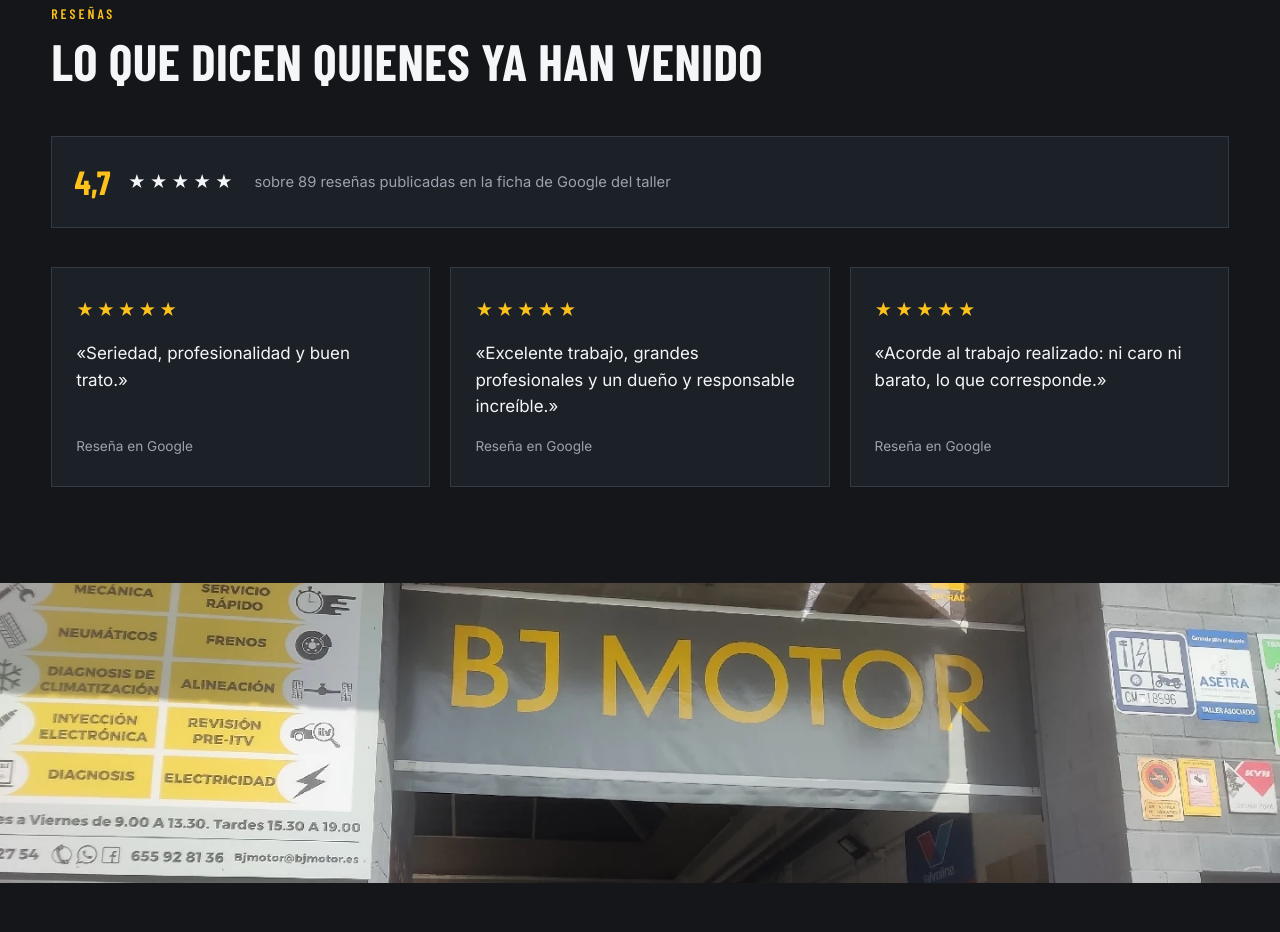
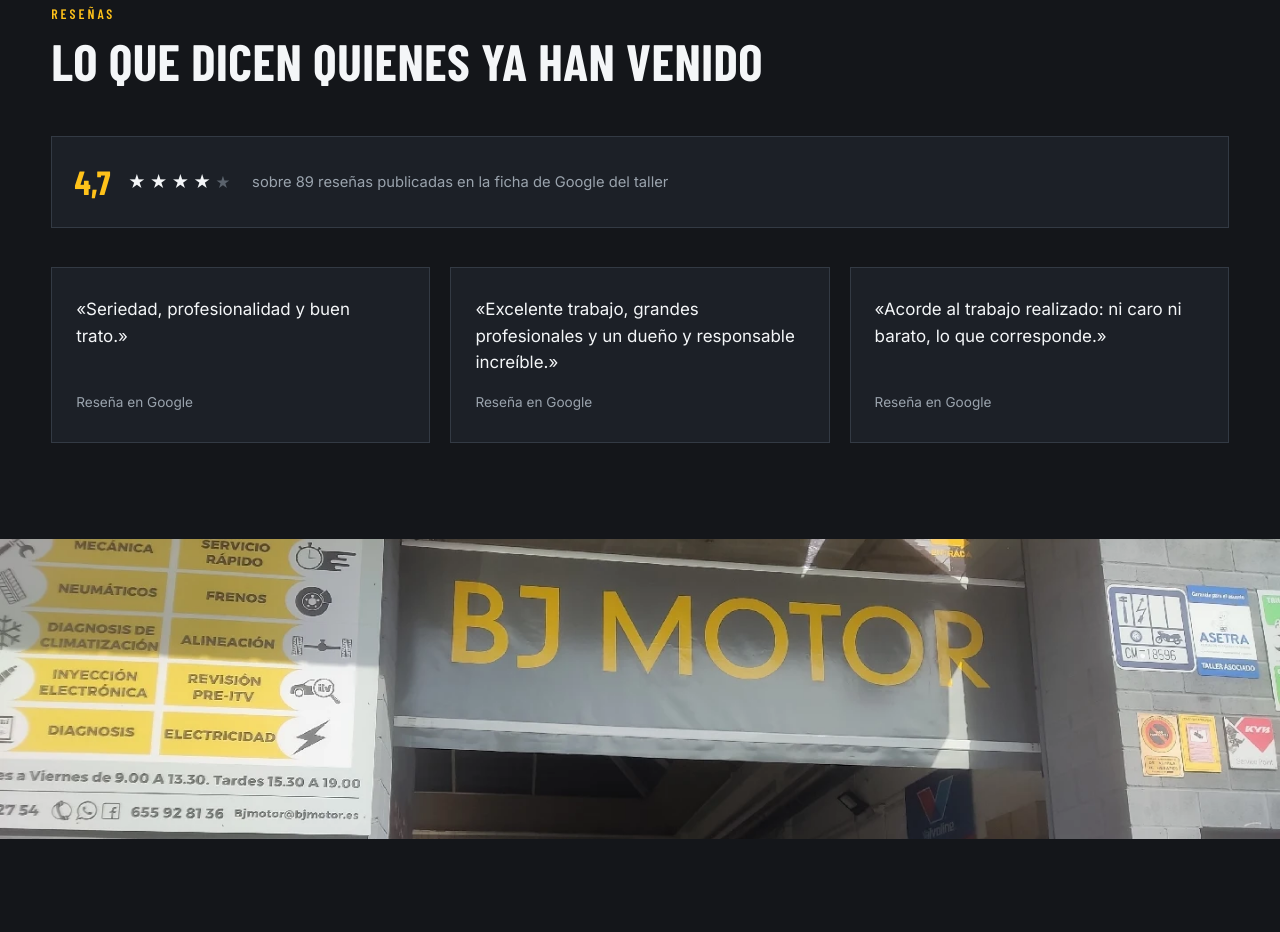
Before and after one commit to Neolabs-clientes/talleres-bj-motor, a plain HTML site: page index.html in a window 1280 px wide. Shown: the part 4709-5641 px from the top of the page. Drawn offline with nearby package versions, Linux system fonts and the light colour scheme.

Commit message:
Resenas: nota agregada 4,7 sin inventar estrellas por resena

```diff
--- a/index.html
+++ b/index.html
@@ -138,22 +138,19 @@
     </div>
     <div class="google">
       <b>4,7</b>
-      <div class="estrellas" style="letter-spacing:4px">★★★★★</div>
+      <div class="estrellas" style="letter-spacing:4px">★★★★<span style="color:#5b636d">★</span></div>
       <span>sobre 89 reseñas publicadas en la ficha de Google del taller</span>
     </div>
     <div class="resenas">
       <article class="resena">
-        <p class="estrellas">★★★★★</p>
         <blockquote>«Seriedad, profesionalidad y buen trato.»</blockquote>
         <cite>Reseña en Google</cite>
       </article>
       <article class="resena">
-        <p class="estrellas">★★★★★</p>
         <blockquote>«Excelente trabajo, grandes profesionales y un dueño y responsable increíble.»</blockquote>
         <cite>Reseña en Google</cite>
       </article>
       <article class="resena">
-        <p class="estrellas">★★★★★</p>
         <blockquote>«Acorde al trabajo realizado: ni caro ni barato, lo que corresponde.»</blockquote>
         <cite>Reseña en Google</cite>
       </article>
```
